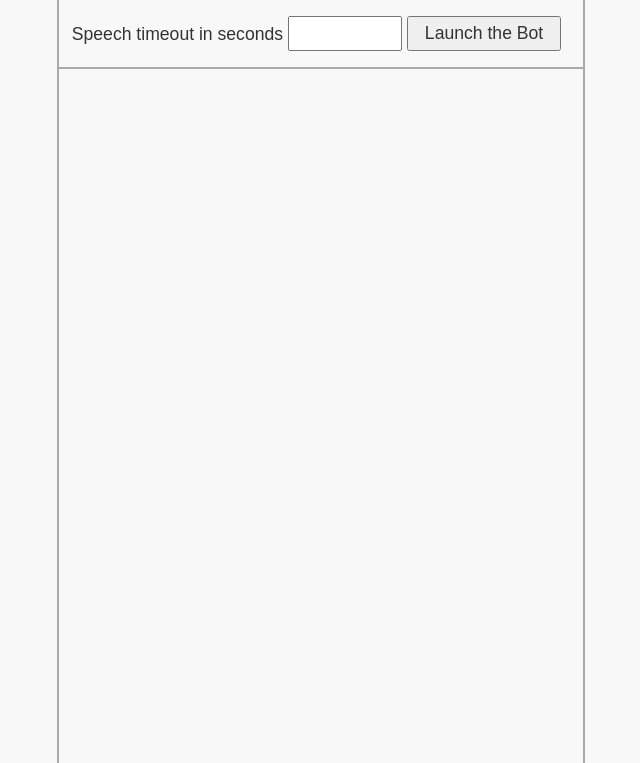
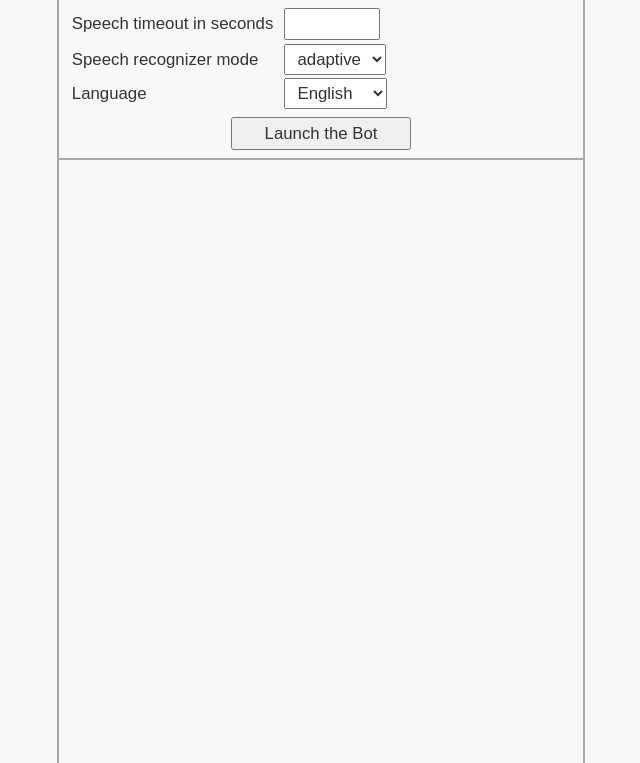
Before and after one commit to nfreear/survey-bot, a website with bundled scripts: page public/index.html in a window 1280 px wide. Shown: the part 37-800 px from the top of the page, without its empty margins (319-959 px from the left). Built offline with nearby package versions, Linux system fonts and the light colour scheme.

Commit message:
Start to wire in `asr` <select> field, `locale` <select> field

```diff
--- a/public/index.html
+++ b/public/index.html
@@ -4,7 +4,7 @@
 <meta name="copyright" content="© Nick Freear" />
 
 <link rel="stylesheet" href="styles/app.css" />
-<link rel="XX-icon" href="data:," /><!-- Prevent 404 errors. -->
+<link rel="icon" href="data:," /><!-- Prevent 404 errors. -->
 
 <script
   crossorigin="anonymous"
@@ -24,13 +24,24 @@
 
 <form id="bot-form" class="bot-form">
   <h1> Survey bot </h1>
-  <p>
+
+  <p class="inp-timeout">
     <label for="timeout">Speech timeout in seconds</label>
-
     <input id="timeout" type="number" value="" min="0" max="30" step="0.5" pattern="\d+(\.\d+)?" />
 
-    <button type="submit">Launch the Bot</button>
-  </p>
+  <p class="inp-asr">
+    <label for="asr">Speech recognizer mode</label>
+    <select id="asr" data-regex="^(adaptive|default)$">
+      <option>adaptive</option> <option>default</option>
+    </select>
+
+  <p class="inp-locale">
+    <label for="locale">Language</label>
+    <select id="locale" data-regex="^(en-GB|fr-FR)$">
+      <option value="en-GB">English</option> <option value="fr-FR">Français</option>
+    </select>
+
+  <p><button type="submit">Launch the Bot</button>
 </form>
 
 
--- a/public/js/app.js
+++ b/public/js/app.js
@@ -19,11 +19,13 @@ const fetch = window.fetch;
   BOT_FORM.addEventListener('submit', ev => {
     ev.preventDefault();
 
-    const timeoutValue = parseFloat(ev.target[0].value);
+    const data = getFormDataFromEvent(ev);
 
-    const endSilenceTimeoutMs = timeoutValue === 0 ? MIN_ALLOW_TIMEOUT : timeoutValue * 1000;
+    // console.warn('> Submit:', data, ev); return;
 
-    console.warn('Launch Bot! Timeout, ms:', endSilenceTimeoutMs, ev);
+    const endSilenceTimeoutMs = data.timeout === 0 ? MIN_ALLOW_TIMEOUT : data.timeout * 1000;
+
+    console.warn('Launch Bot! Timeout, ms:', endSilenceTimeoutMs, data, ev);
 
     ev.target.classList.add('hide');
     setTimeout(() => ev.target.classList.add('hidden'), 2000);
@@ -52,6 +54,17 @@ function initialize (OPT) {
   }
 }
 
+function getFormDataFromEvent(ev) {
+  const inputFields = [...ev.target.elements].filter(el => el.nodeName !== 'BUTTON');
+  let data = {};
+  inputFields.forEach(el => {
+    const isNum = el.type === 'number';
+    const re = el.dataset.regex ? new RegExp(el.dataset.regex) : null;
+    data[el.id] = isNum ? parseFloat(el.value) : re && re.test(el.value) ? el.value : null;
+  });
+  return data;
+}
+
 async function getConfigJson() {
   const response = await fetch('/api/config.json');
   return response.json();
--- a/public/styles/app.css
+++ b/public/styles/app.css
@@ -24,16 +24,19 @@ body {
 h1 { font-size: 1.4rem; margin: .3rem 0; }
 
 button,
+select,
 input {
   color: inherit;
   font-family: inherit;
   font-size: inherit;
-  margin: .3rem 0 0;
+  X-margin: .3rem 0 0;
 }
+
+:invalid { border-color: red; }
 
 button { cursor: pointer; }
 
-form p { margin: .5rem 0 1rem; }
+.bot-form p { margin: .2rem 0; }
 
 /* Accessibility :~ fix focus-ring! */
 #webchat form > input.webchat__send-box-text-box__input:focus,
@@ -79,6 +82,7 @@ form p { margin: .5rem 0 1rem; }
   border: 2px solid #aaa;
   border-top: none;
   display: block;
+  font-size: 1.05rem;
   max-height: 20rem;
   padding: 0 .8rem;
   width: 33rem;
@@ -94,9 +98,18 @@ form p { margin: .5rem 0 1rem; }
   }
 }
 
+.bot-form label { display: inline-block; width: 13rem; }
+
 .bot-form input,
+.bot-form select,
 .bot-form button {
-  padding: .3rem 1rem;
+  padding: .25rem .5rem;
+}
+
+.bot-form button {
+  display: block;
+  margin: .5rem auto;
+  padding: .3rem 2rem;
 }
 
 .bot-form.hide {
```
